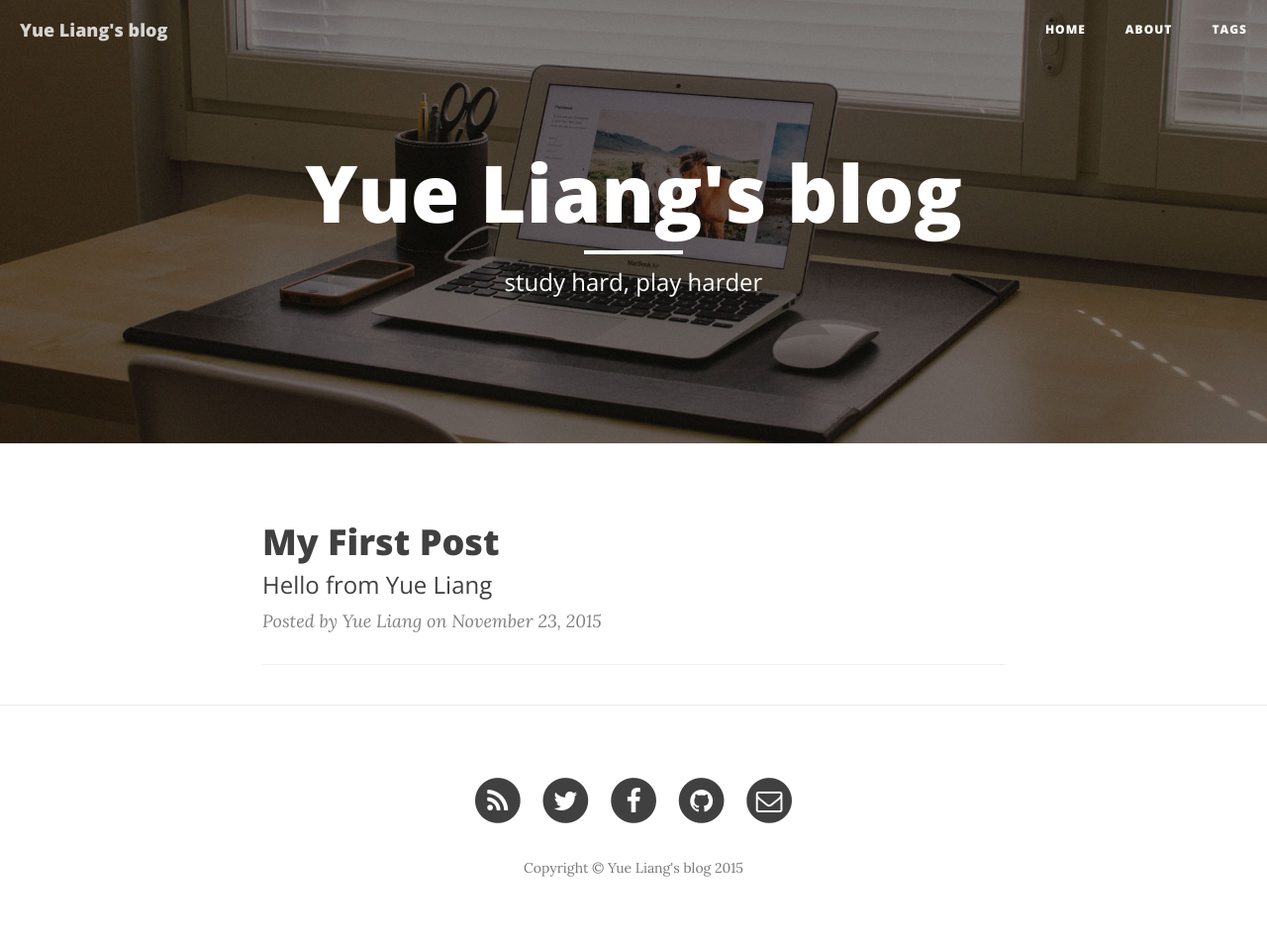
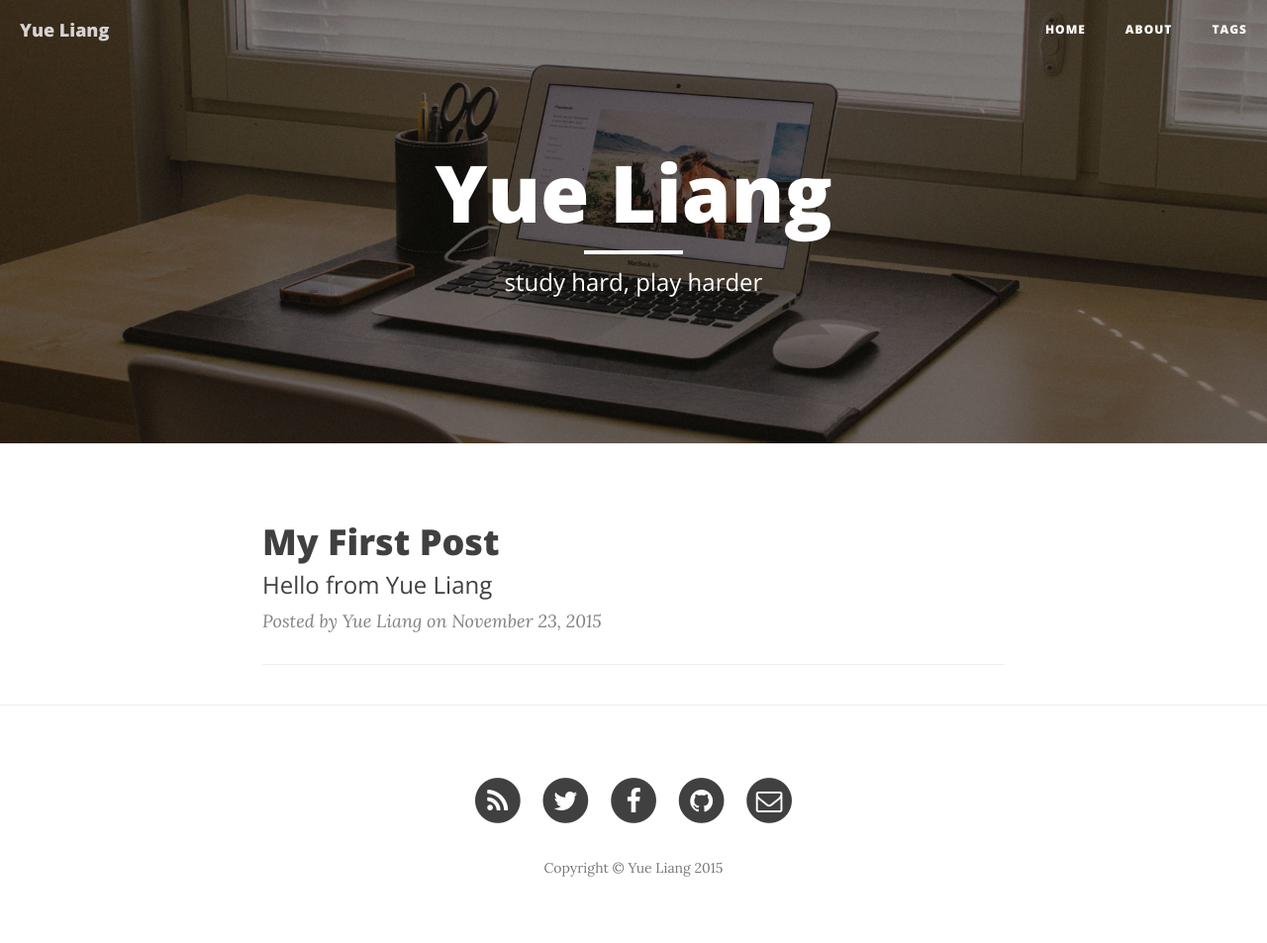
Before and after one commit to liangyue268/liangyue268.github.io, a Jekyll site: the page built from index.html, in a window 1280 px wide. Shown: the whole page at 99% size. Built offline with Jekyll 4.4.1, drawn with Linux system fonts in a browser that asks for light colours; nearby versions of some CDN libraries; the list of posts is cut into pages by our own code.

Commit message:
modified config file

```diff
--- a/_config.yml
+++ b/_config.yml
@@ -1,14 +1,15 @@
 # Site settings
-title: Yue Liang's blog
+title: Yue Liang
 header-img: img/home-bg.jpg
 email: liangyue268@gmail.com
 description: "A Yue Liang's blog"
 baseurl: ""
-url: "http://yourdomain.com"
+url: "http://www.liangyue268.com"
 twitter_username: liangyue268
 github_username:  liangyue268
 facebook_username:  lianngyue268
 linkedin_usedname:  in/yliang9
+favicon: img/favicon.png
 
 # Build settings
 markdown: kramdown
```
Also changed, not shown: img/favicon.png (added).
